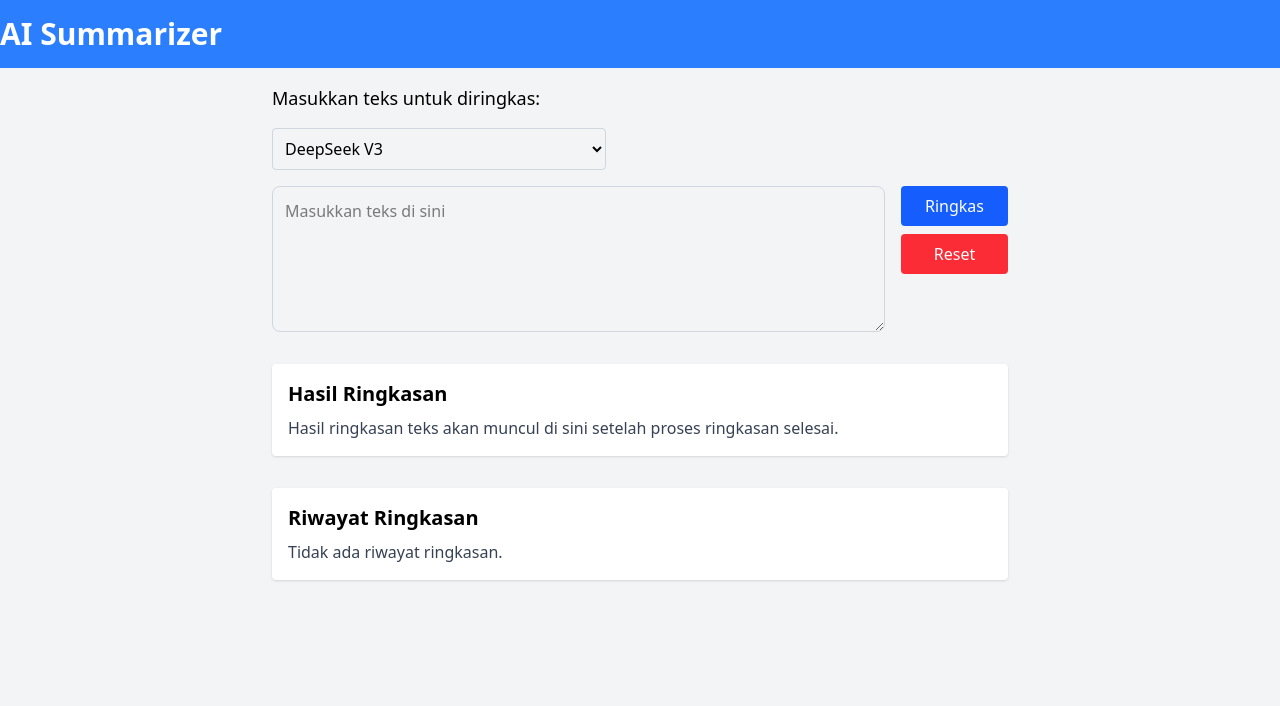
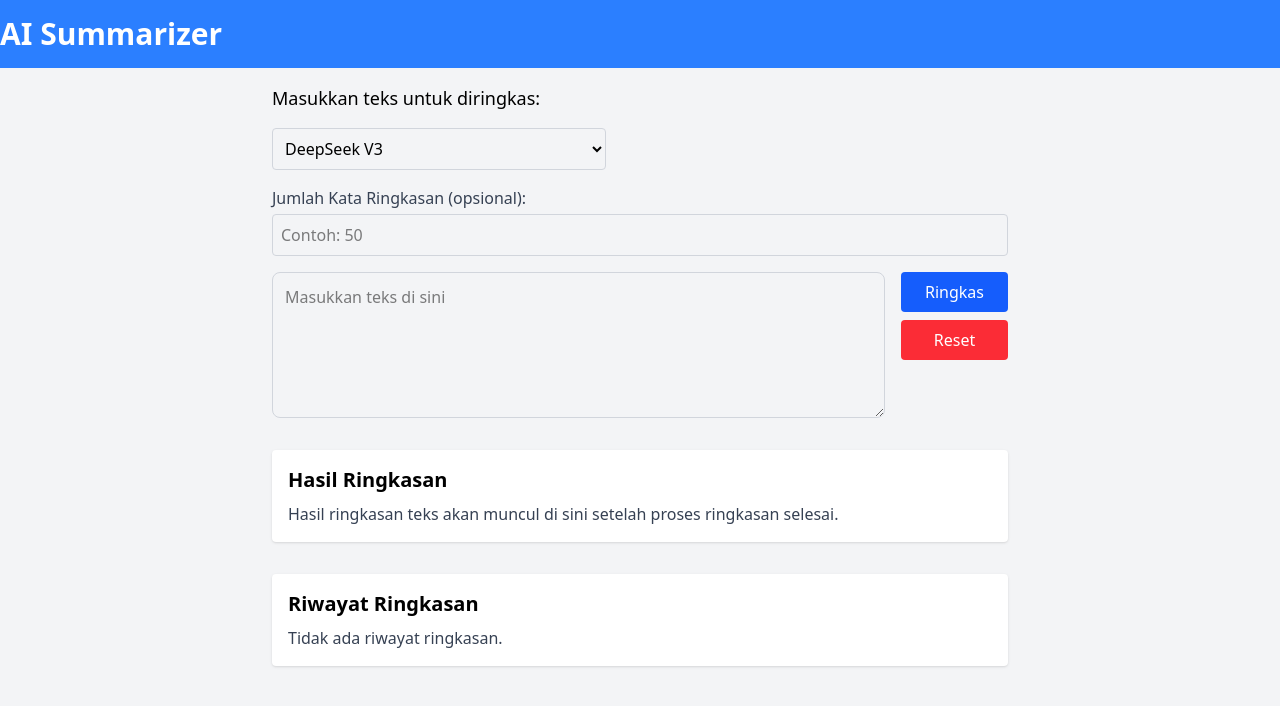
Before and after one commit to AfiqMir/Ai-Summarizer, a React (Vite) app in the folder ai-summarizer/: page / in a window 1280 px wide. Shown: the top 706 px of the page. Built offline with nearby package versions, Linux system fonts and the light colour scheme.

Commit message:
fix: add Custom Length Summary

```diff
--- a/ai-summarizer/src/App.jsx
+++ b/ai-summarizer/src/App.jsx
@@ -9,6 +9,8 @@ const App = () => {
   const [history, setHistory] = useState([]);
   const [model, setModel] = useState("deepseek/deepseek-chat-v3-0324:free");
   const [loading, setLoading] = useState(false);
+  const [wordCount, setWordCount] = useState(""); // jumlah kata yang diinginkan
+
 
 
   // Ambil riwayat dari localStorage saat komponen pertama kali dimuat
@@ -23,7 +25,11 @@ const App = () => {
 
   setSummary("");
   setLoading(true);
-    // Kirim teks ke API untuk diringkas
+
+  const wordInstruction = wordCount
+    ? `Summarize the following text into approximately ${wordCount} words.`
+    : `Summarize the following text.`;
+
   try {
     const response = await fetch(
       "https://openrouter.ai/api/v1/chat/completions",
@@ -38,7 +44,7 @@ const App = () => {
           messages: [
             {
               role: "user",
-                content: `Summarize the following text without any addition answer. Answer in the language the user speaks:\n${inputText}`,
+              content: `${wordInstruction} Answer in the language the user speaks:\n${inputText}`,
             },
           ],
         }),
@@ -46,7 +52,6 @@ const App = () => {
     );
 
     const data = await response.json();
-      console.log(data);
     setSummary(data.choices[0].message.content);
     const newHistory = [...history, data.choices[0].message.content];
     setHistory(newHistory);
@@ -57,6 +62,7 @@ const App = () => {
     setLoading(false);
   }
 };
+
 
   const handleReset = () => {
     setInputText("");
@@ -82,6 +88,8 @@ const App = () => {
           model={model}
           setModel={setModel}
           loading={loading}
+          wordCount={wordCount}
+          setWordCount={setWordCount}
         />
         <History history={history} handleDelete={handleDelete} />
       </main>
--- a/ai-summarizer/src/components/Summarizer.jsx
+++ b/ai-summarizer/src/components/Summarizer.jsx
@@ -8,11 +8,15 @@ const Summarizer = ({
   handleReset,
   model,
   setModel,
-  loading
+  loading,
+  wordCount,
+  setWordCount
 }) => {
   return (
     <>
       <p className="mb-4 text-lg">Masukkan teks untuk diringkas:</p>
+
+      {/* Dropdown model */}
       <select
         value={model}
         onChange={(e) => setModel(e.target.value)}
@@ -26,6 +30,24 @@ const Summarizer = ({
           Gemini Flash 2.0 Experimental (Google)
         </option>
       </select>
+
+      {/* Input jumlah kata */}
+      <div className="mb-4">
+        <label className="block mb-1 font-medium text-gray-700">
+          Jumlah Kata Ringkasan (opsional):
+        </label>
+        <input
+          type="number"
+          min="10"
+          max="1000"
+          value={wordCount}
+          onChange={(e) => setWordCount(e.target.value)}
+          placeholder="Contoh: 50"
+          className="p-2 border border-gray-300 rounded w-full"
+        />
+      </div>
+
+      {/* Textarea dan tombol */}
       <div className="flex flex-col sm:flex-row gap-4">
         <textarea
           value={inputText}
@@ -49,19 +71,21 @@ const Summarizer = ({
           </button>
         </div>
       </div>
+
+      {/* Output hasil ringkasan */}
       <section className="mt-8 bg-white p-4 rounded shadow">
         <h2 className="text-xl font-semibold mb-2">Hasil Ringkasan</h2>
         <div className="text-gray-700">
-            {summary ? (
-                <ReactMarkdown>{summary}</ReactMarkdown>
-             ) : loading ? (
+          {summary ? (
+            <ReactMarkdown>{summary}</ReactMarkdown>
+          ) : loading ? (
             <div className="flex items-center justify-center py-4">
-                <div
-                     className="w-8 h-8 border-4 border-blue-500 border-t-transparent rounded-full animate-spin"
-                ></div>
-                <span className="ml-3">Memproses ringkasan...</span>
+              <div className="w-8 h-8 border-4 border-blue-500 border-t-transparent rounded-full animate-spin"></div>
+              <span className="ml-3">Memproses ringkasan...</span>
             </div>
-            ) : ( "Hasil ringkasan teks akan muncul di sini setelah proses ringkasan selesai." )}
+          ) : (
+            "Hasil ringkasan teks akan muncul di sini setelah proses ringkasan selesai."
+          )}
         </div>
       </section>
     </>
```
Lines whose indentation alone changed are shown as unchanged.
